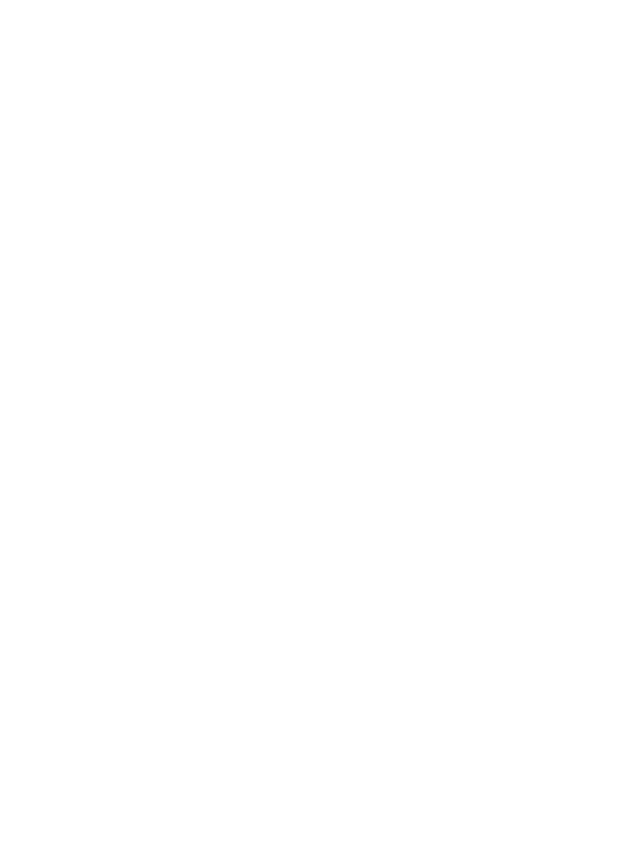
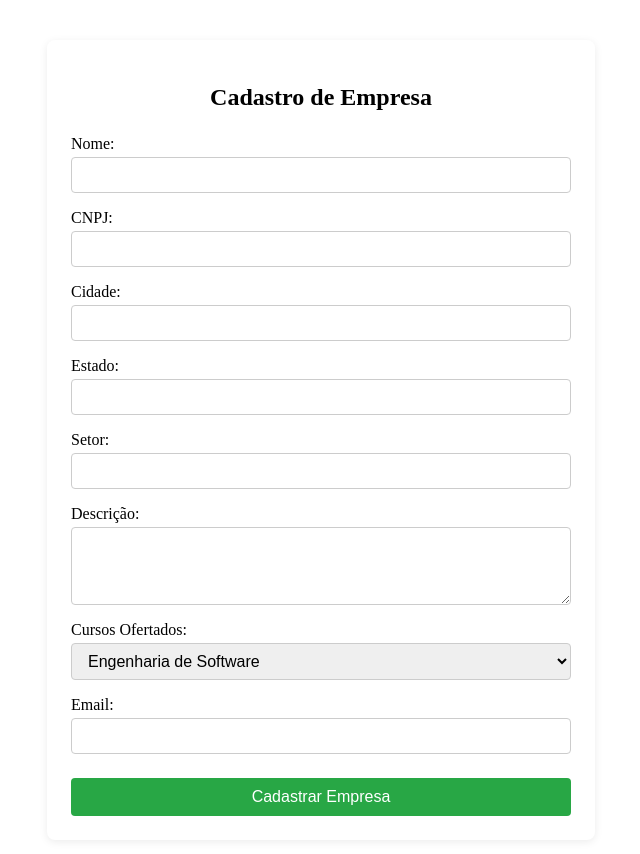
Before and after one commit to ConectaMaranhao/Front-End, a React (Vite) app: page /cadastro-empresa in a window 1280 px wide. Before the commit this address had no page. Shown: the top 854 px of the page, without its empty margins (319-959 px from the left). Before the commit the page ends 800 px from the top, so only its background shows below. Built offline with nearby package versions, Linux system fonts and the light colour scheme.

Commit message:
Esqueleto das paginas de cadastro de usuario e empresa

```diff
--- a/src/App.tsx
+++ b/src/App.tsx
@@ -1,6 +1,8 @@
 import { BrowserRouter as Router, Routes, Route } from 'react-router-dom';
 import EmpresasPage from './pages/Empresas/EmpresasPage';
 import { AboutPage } from './pages/About/AboutPage';
+import { CadastroPageUsuario } from './pages/Login/CadastroPageUsuario';
+import CadastroPageEmpresa from './pages/Login/CadastroPageEmpresa';
 
 function App() {
   return (
@@ -8,6 +10,8 @@ function App() {
       <Routes>
         <Route path="/empresas" element={<EmpresasPage />} />
         <Route path='/about' element={<AboutPage/>} />
+        <Route path='/cadastro-usuario' element={<CadastroPageUsuario/>} />
+        <Route path='/cadastro-empresa' element={<CadastroPageEmpresa/>} />
         {/* outras rotas */}
       </Routes>
     </Router>
--- /dev/null
+++ b/src/components/CadastroEmpresa/CadastroEmpresa.module.css
@@ -0,0 +1,54 @@
+.container {
+    max-width: 500px;
+    margin: 40px auto;
+    padding: 24px;
+    border-radius: 8px;
+    background: #fff;
+    box-shadow: 0 2px 8px rgba(0,0,0,0.08);
+  }
+
+  h2 {
+    text-align: center;
+    margin-bottom: 24px;
+  }
+
+  .formulario {
+    display: flex;
+    flex-direction: column;
+    gap: 16px;
+  }
+
+  label {
+    display: flex;
+    flex-direction: column;
+    font-weight: 500;
+    gap: 4px;
+  }
+
+  input, textarea, select {
+    padding: 8px 12px;
+    border: 1px solid #ccc;
+    border-radius: 4px;
+    font-size: 1rem;
+  }
+
+  textarea {
+    min-height: 60px;
+    resize: vertical;
+  }
+
+  button {
+    padding: 10px 0;
+    background: #28a745;
+    color: #fff;
+    border: none;
+    border-radius: 4px;
+    font-size: 1rem;
+    cursor: pointer;
+    margin-top: 8px;
+    transition: background 0.2s;
+  }
+
+  button:hover {
+    background: #1e7e34;
+  }
--- /dev/null
+++ b/src/components/CadastroEmpresa/CadastroEmpresa.tsx
@@ -0,0 +1,82 @@
+import React, { useState } from 'react';
+import styles from './CadastroEmpresa.module.css';
+
+const cursosDisponiveis = [
+  'Engenharia de Software',
+  'Administração',
+  'Ciência de Dados',
+  'Marketing',
+  'Design',
+];
+
+export const CadastroEmpresa: React.FC = () => {
+  const [nome, setNome] = useState('');
+  const [cnpj, setCnpj] = useState('');
+  const [cidade, setCidade] = useState('');
+  const [estado, setEstado] = useState('');
+  const [setor, setSetor] = useState('');
+  const [descricao, setDescricao] = useState('');
+  const [cursosOfertados, setCursosOfertados] = useState<string[]>([]);
+  const [email, setEmail] = useState('');
+
+  const aoSubmeterForm = (e: React.FormEvent) => {
+    e.preventDefault();
+    const dados = {
+      nome,
+      cnpj,
+      cidade,
+      estado,
+      setor,
+      descricao,
+      cursosOfertados,
+      email,
+    };
+    console.log(dados);
+    alert('Empresa cadastrada com sucesso');
+  };
+
+  return (
+    <div className={styles.container}>
+      <h2>Cadastro de Empresa</h2>
+      <form onSubmit={aoSubmeterForm} className={styles.formulario}>
+        <label>
+          Nome:
+          <input type="text" value={nome} onChange={e => setNome(e.target.value)} required />
+        </label>
+        <label>
+          CNPJ:
+          <input type="text" value={cnpj} onChange={e => setCnpj(e.target.value)} required />
+        </label>
+        <label>
+          Cidade:
+          <input type="text" value={cidade} onChange={e => setCidade(e.target.value)} required />
+        </label>
+        <label>
+          Estado:
+          <input type="text" value={estado} onChange={e => setEstado(e.target.value)} required />
+        </label>
+        <label>
+          Setor:
+          <input type="text" value={setor} onChange={e => setSetor(e.target.value)} required />
+        </label>
+        <label>
+          Descrição:
+          <textarea value={descricao} onChange={e => setDescricao(e.target.value)} required />
+        </label>
+        <label>
+          Cursos Ofertados:
+          <select value={cursosOfertados} onChange={e => setCursosOfertados(Array.from(e.target.selectedOptions, option => option.value))}>
+            {cursosDisponiveis.map(curso => (
+              <option key={curso} value={curso}>{curso}</option>
+            ))}
+          </select>
+        </label>
+        <label>
+          Email:
+          <input type="email" value={email} onChange={e => setEmail(e.target.value)} required />
+        </label>
+        <button type="submit">Cadastrar Empresa</button>
+      </form>
+    </div>
+  );
+}
--- /dev/null
+++ b/src/components/CadastroUsuario/CadastroUsuario.module.css
@@ -0,0 +1,49 @@
+.container {
+    max-width: 400px;
+    margin: 40px auto;
+    padding: 24px;
+    border-radius: 8px;
+    background: #fff;
+    box-shadow: 0 2px 8px rgba(0,0,0,0.08);
+  }
+
+  h2 {
+    text-align: center;
+    margin-bottom: 24px;
+  }
+
+  .formulario {
+    display: flex;
+    flex-direction: column;
+    gap: 16px;
+  }
+
+  label {
+    display: flex;
+    flex-direction: column;
+    font-weight: 500;
+    gap: 4px;
+  }
+
+  input {
+    padding: 8px 12px;
+    border: 1px solid #ccc;
+    border-radius: 4px;
+    font-size: 1rem;
+  }
+
+  button {
+    padding: 10px 0;
+    background: #007bff;
+    color: #fff;
+    border: none;
+    border-radius: 4px;
+    font-size: 1rem;
+    cursor: pointer;
+    margin-top: 8px;
+    transition: background 0.2s;
+  }
+
+  button:hover {
+    background: #0056b3;
+  }
--- /dev/null
+++ b/src/components/CadastroUsuario/CadastroUsuario.tsx
@@ -0,0 +1,49 @@
+import React, { useState } from 'react';
+import styles from './CadastroUsuario.module.css';
+
+export const CadastroUsuario: React.FC = () => {
+  const [nome, setNome] = useState('');
+  const [cpf, setCpf] = useState('');
+  const [email, setEmail] = useState('');
+  const [senha, setSenha] = useState('');
+
+  // Simulação de criptografia (apenas para exemplo)
+  const encrypt = (value: string) => btoa(value);
+
+  const aoSubmeterForm = (e: React.FormEvent) => {
+    e.preventDefault();
+    const dados = {
+      nome,
+      cpf: encrypt(cpf),
+      email,
+      senha: encrypt(senha),
+    };
+    console.log(dados);
+    alert('Cadastro de usuário realizado com sucesso');
+  };
+
+  return (
+    <div className={styles.container}>
+      <h2>Cadastro de Usuário</h2>
+      <form onSubmit={aoSubmeterForm} className={styles.formulario}>
+        <label>
+          Nome:
+          <input type="text" value={nome} onChange={e => setNome(e.target.value)} required />
+        </label>
+        <label>
+          CPF:
+          <input type="text" value={cpf} onChange={e => setCpf(e.target.value)} required />
+        </label>
+        <label>
+          Email:
+          <input type="email" value={email} onChange={e => setEmail(e.target.value)} required />
+        </label>
+        <label>
+          Senha:
+          <input type="password" value={senha} onChange={e => setSenha(e.target.value)} required />
+        </label>
+        <button type="submit">Cadastrar</button>
+      </form>
+    </div>
+  );
+}
--- /dev/null
+++ b/src/pages/Login/CadastroPageEmpresa.tsx
@@ -0,0 +1,8 @@
+//Tela de cadastro de empresa
+import { CadastroEmpresa } from '../../components/CadastroEmpresa/CadastroEmpresa';
+
+const CadastroEmpresaPage = () => {
+  return <CadastroEmpresa />;
+};
+
+export default CadastroEmpresaPage;
--- /dev/null
+++ b/src/pages/Login/CadastroPageUsuario.tsx
@@ -0,0 +1,6 @@
+//Tela de cadastro de usuario
+import { CadastroUsuario } from '../../components/CadastroUsuario/CadastroUsuario';
+
+export const CadastroPageUsuario: React.FC = () => {
+  return <CadastroUsuario />;
+};
```
